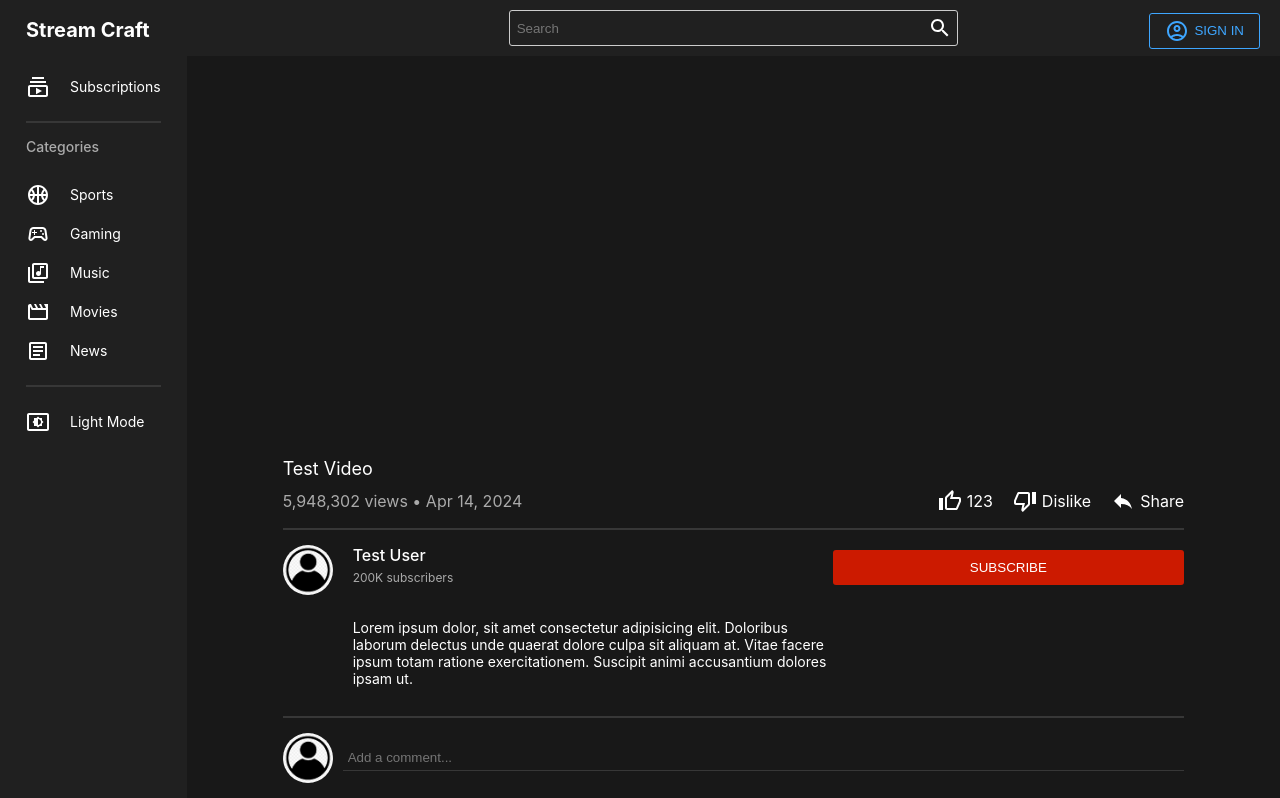
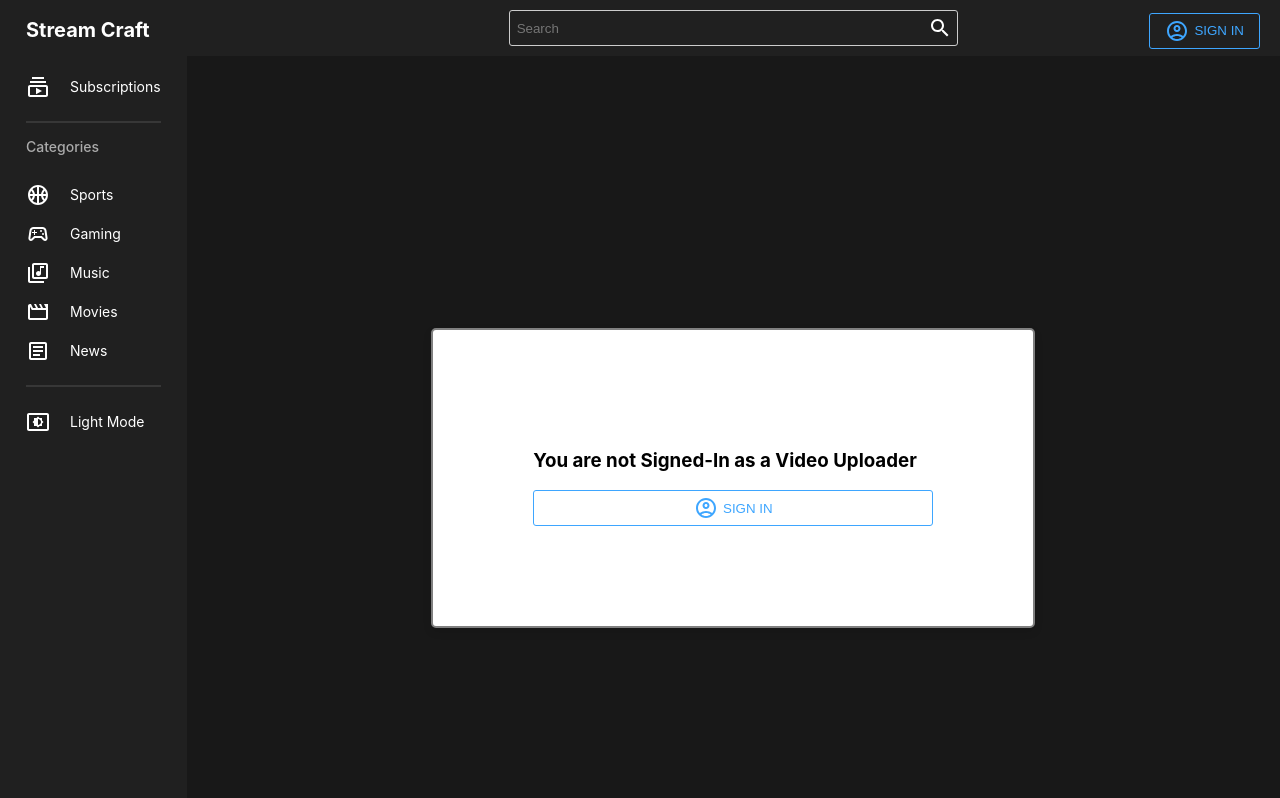
Before and after one commit to pranjal0207/stream-craft-client, a React (Create React App) app: page /video/new_video in a window 1280 px wide. Shown: the top 798 px of the page. Built offline with nearby package versions, Linux system fonts and the light colour scheme; no server answers.

Commit message:
add upload video page

```diff
--- a/src/App.tsx
+++ b/src/App.tsx
@@ -12,6 +12,7 @@ import IndividualUserProfile from "./pages/IndividualUserProfile"
 import AuthenticationPage from './pages/SignIn';
 import SignUp from "./pages/SignUp";
 import Search from "./pages/Search";
+import UploadVideo from "./pages/UploadVideo";
 
 
 const Container = styled.div`
@@ -46,6 +47,7 @@ function App() {
                   <Route path="userprofile/:id" element={<IndividualUserProfile />} />
                   <Route path="signin" element={<AuthenticationPage />} />
                   <Route path="register" element={<SignUp />} />
+                  <Route path="video/new_video" element={<UploadVideo/>} />
                   <Route index element={<Home type="latest" />} />
                   <Route path="sports" element={<Home type="sports" />} />
                   <Route path="gaming" element={<Home type="gaming" />} />
--- a/src/components/Navbar.tsx
+++ b/src/components/Navbar.tsx
@@ -104,7 +104,7 @@ const Navbar = () => {
           </Search>
           {currentUser && currentUser.firstName !== "" ? (
             <User>
-              <VideoCallOutlinedIcon onClick={() => setOpen(true)} />
+              <VideoCallOutlinedIcon onClick={() => navigate(`/video/new_video`)} />
               <Avatar src="user.png" />
               {currentUser.firstName}
               <Button onClick={signout}>
--- a/src/pages/SignIn/reducer.tsx
+++ b/src/pages/SignIn/reducer.tsx
@@ -40,6 +40,7 @@ export const authSlice = createSlice({
       state.user = action.payload.user;
       state.token = action.payload.token;
       state.type = action.payload.type;
+      console.log({"state" : state.type});
     },
     setLogout: (state) => {
       state.user = {
--- /dev/null
+++ b/src/pages/UploadVideo/client.ts
@@ -0,0 +1,17 @@
+import axios from 'axios';
+
+const BASE_API = process.env.REACT_APP_BACKEND_BASE_API;
+
+
+
+export const uploadVideo = async (video:any, token:string) => {
+    const config = {
+        headers: {
+            'Authorization': `${token}`,
+            'Content-Type': 'multipart/form-data'
+        }
+    }
+    const response = await axios.post(`${BASE_API}/video/newVideo`, video, config);
+    console.log(response.data)
+    return video;
+}
--- /dev/null
+++ b/src/pages/UploadVideo/index.css
@@ -0,0 +1,81 @@
+
+.upload-container {
+    display: flex;
+    justify-content: center;
+    align-items: center;
+    height: 100vh;
+    width: 100%;
+}
+
+.upload-form {
+    width: 400px;
+    padding: 100px;
+    margin: auto;
+    border: 2px solid grey;
+    border-radius: 5px;
+    box-shadow: 0 4px 8px rgba(0,0,0,0.1);
+    background-color: #ffffff;
+}
+
+.upload-form input, .upload-form select, .upload-form textarea{
+    width: 100%;
+    padding: 8px 10px;
+    margin-top: 5px;
+    margin-bottom: 15px;
+    box-sizing: border-box;
+    border: 1px solid #ccc;
+    border-radius: 4px;
+}
+
+.user-type-selector select {
+    display: block;
+}
+
+label {
+    display: block;
+    margin-bottom: 5px;
+}
+
+.upload-heading {
+    display: flex;
+    justify-content: center;
+}
+
+button {
+    width: 100%;
+    margin-top: 5px;
+    padding: 10px;
+    background-color: #007BFF;
+    color: white;
+    border: none;
+    border-radius: 8px;
+    cursor: pointer;
+}
+
+button:hover {
+    background-color: #0056b3;
+}
+
+.error-message {
+    width: 100%;
+    color: #D8000C;
+    background: #FFD2D2;
+    padding: 10px;
+    margin: 10px 0;
+    border-radius: 5px;
+    text-align: center;
+}
+
+.signup-prompt {
+    margin-top: 20px;
+    text-align: center;
+}
+
+.signup-prompt a {
+    color: #007BFF; /* Bootstrap primary blue, for example */
+    text-decoration: none;
+}
+
+.signup-prompt a:hover {
+    text-decoration: underline;
+}
--- /dev/null
+++ b/src/pages/UploadVideo/index.tsx
@@ -0,0 +1,133 @@
+import "./index.css"; // Ensure the path is correct for CSS specific to UploadVideo
+
+import React, { useState, ChangeEvent, FormEvent } from 'react';
+import { useSelector } from "react-redux";
+import { Link, useNavigate } from "react-router-dom";
+
+import AccountCircleOutlinedIcon from "@mui/icons-material/AccountCircleOutlined";
+
+import * as client from "./client"
+import { StreamCraftState } from "../../store";
+import styled from "styled-components";
+
+const Button = styled.button`
+  padding: 5px 15px;
+  background-color: transparent;
+  border: 1px solid #3ea6ff;
+  color: #3ea6ff;
+  border-radius: 3px;
+  font-weight: 500;
+  cursor: pointer;
+  display: flex;
+  align-items: center; // Vertically aligns the content in the center
+  justify-content: center;
+  gap: 5px;
+`;
+
+const UploadVideo = () => {
+    const [title, setTitle] = useState<string>('');
+    const [description, setDescription] = useState<string>('');
+    const [videoFile, setVideoFile] = useState<File | null>(null);
+    const [thumbnail, setThumbnail] = useState<File | null>(null);
+    const [errorMessage, setErrorMessage] = useState<string>('');
+
+    const currentUserToken = useSelector((state:StreamCraftState) => state.authReducer.token);
+    const currentUserType = useSelector((state: StreamCraftState) => state.authReducer.type);
+    const navigate = useNavigate();
+
+    const handleSubmit = async (event: FormEvent<HTMLFormElement>) => {
+        event.preventDefault();
+
+        if (!videoFile || !thumbnail) {
+            setErrorMessage("All fields are required, including video and thumbnail files.");
+            return;
+        }
+
+        try {
+            const formData = new FormData();
+            formData.append('title', title);
+            formData.append('description', description);
+            formData.append('files', videoFile);
+            formData.append('files', thumbnail);
+            formData.append('coordinates', "200,200");
+
+            const response = await client.uploadVideo(formData, currentUserToken);
+            navigate("/");
+        } catch (error: any) {
+            setErrorMessage(error.message || "An error occurred during the upload. Please try again.");
+        }
+    };
+
+    return (
+        <>
+        {currentUserType === "uploader" ? (
+            <div className='upload-container'>
+                <div className="upload-form">
+                    <form onSubmit={handleSubmit}>
+                        <h2 className='upload-heading'>Upload Video</h2>
+                        {errorMessage && <div className="error-message">{errorMessage}</div>}
+                        <div>
+                            <label htmlFor="title">Title:</label>
+                            <input
+                                type="text"
+                                id="title"
+                                value={title}
+                                onChange={(e: ChangeEvent<HTMLInputElement>) => setTitle(e.target.value)}
+                                required
+                            />
+                        </div>
+                        <div>
+                            <label htmlFor="description">Description:</label>
+                            <textarea
+                                id="description"
+                                value={description}
+                                onChange={(e: ChangeEvent<HTMLTextAreaElement>) => setDescription(e.target.value)}
+                                placeholder="Enter a description for the video..."
+                                rows={4}
+                                required
+                            />
+                        </div>
+                        <div>
+                            <label htmlFor="videoFile">Video File (MP4):</label>
+                            <input
+                                type="file"
+                                id="videoFile"
+                                accept="video/mp4"
+                                onChange={(e: ChangeEvent<HTMLInputElement>) => setVideoFile(e.target.files ? e.target.files[0] : null)}
+                                required
+                            />
+                        </div>
+                        <div>
+                            <label htmlFor="thumbnail">Thumbnail Image:</label>
+                            <input
+                                type="file"
+                                id="thumbnail"
+                                accept="image/*"
+                                onChange={(e: ChangeEvent<HTMLInputElement>) => setThumbnail(e.target.files ? e.target.files[0] : null)}
+                                required
+                            />
+                        </div>
+                        <button type="submit">Upload Video</button>
+                    </form>
+                </div>
+            </div>
+        ) : (
+            <div className='upload-container'>
+                <div className="upload-form">
+                    <h3> You are not Signed-In as a Video Uploader</h3>
+                    {/* <h3> Signed In with email : {currentUser.email}</h3> */}
+                    {/* <button type="submit">SIGN IN</button> */}
+                    <Link to="/signin" style={{ textDecoration: "none" }}>
+                    <Button>
+                        <AccountCircleOutlinedIcon />
+                        SIGN IN
+                    </Button>
+                    </Link>
+                </div>
+            </div>
+        )}
+        </>
+    );
+};
+
+export default UploadVideo;
--- a/src/store/index.tsx
+++ b/src/store/index.tsx
@@ -3,11 +3,7 @@ import authReducer from '../pages/SignIn/reducer';
 import { UserState } from "../pages/SignIn/reducer";
 
 export interface StreamCraftState {
-	authReducer: {
-		user : any,
-		token : string,
-		type : String
-	};
+	authReducer: UserState;
 }
 
 const store = configureStore({
```
Also changed, not shown: src/pages/SignIn/client.ts (line endings or trailing spaces).
